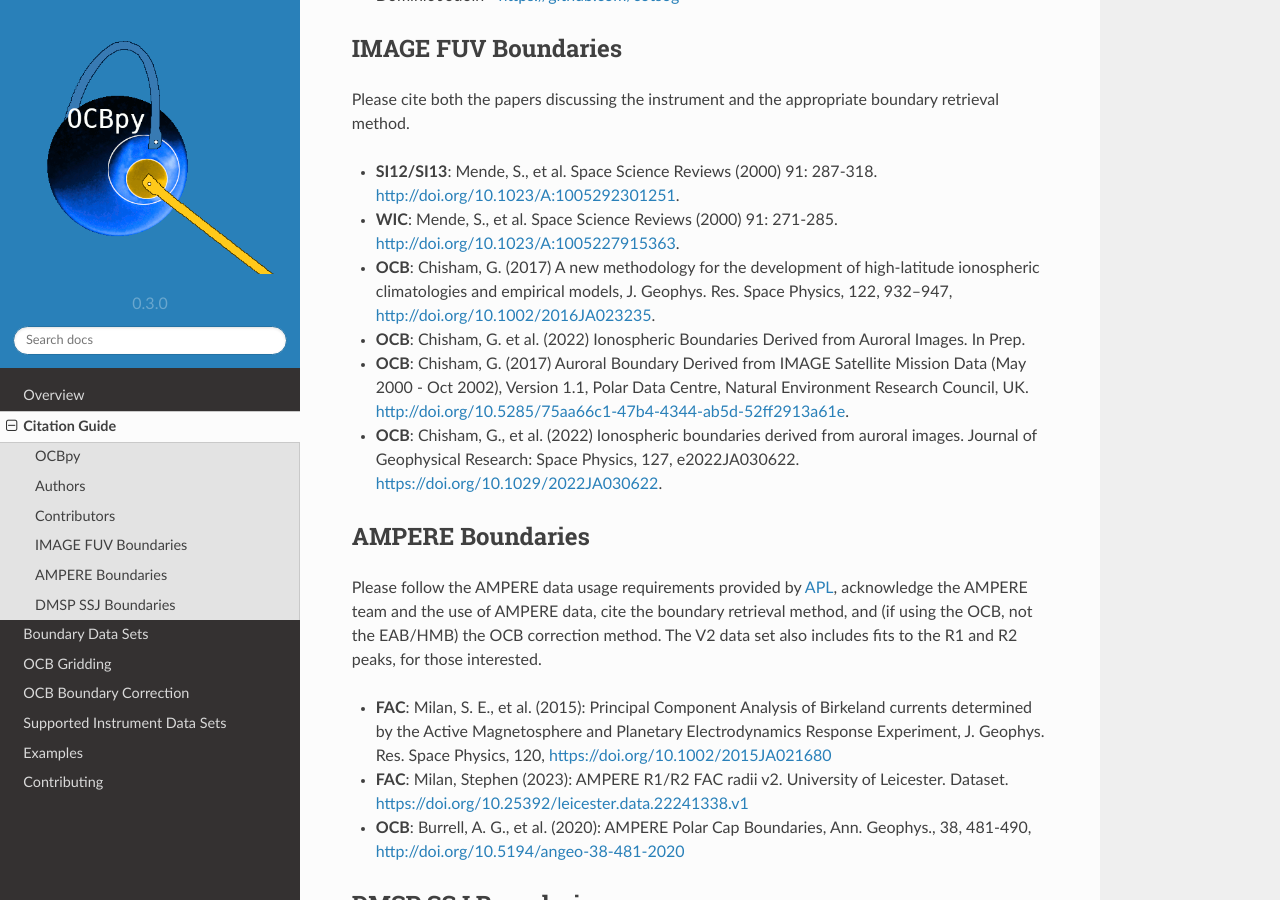
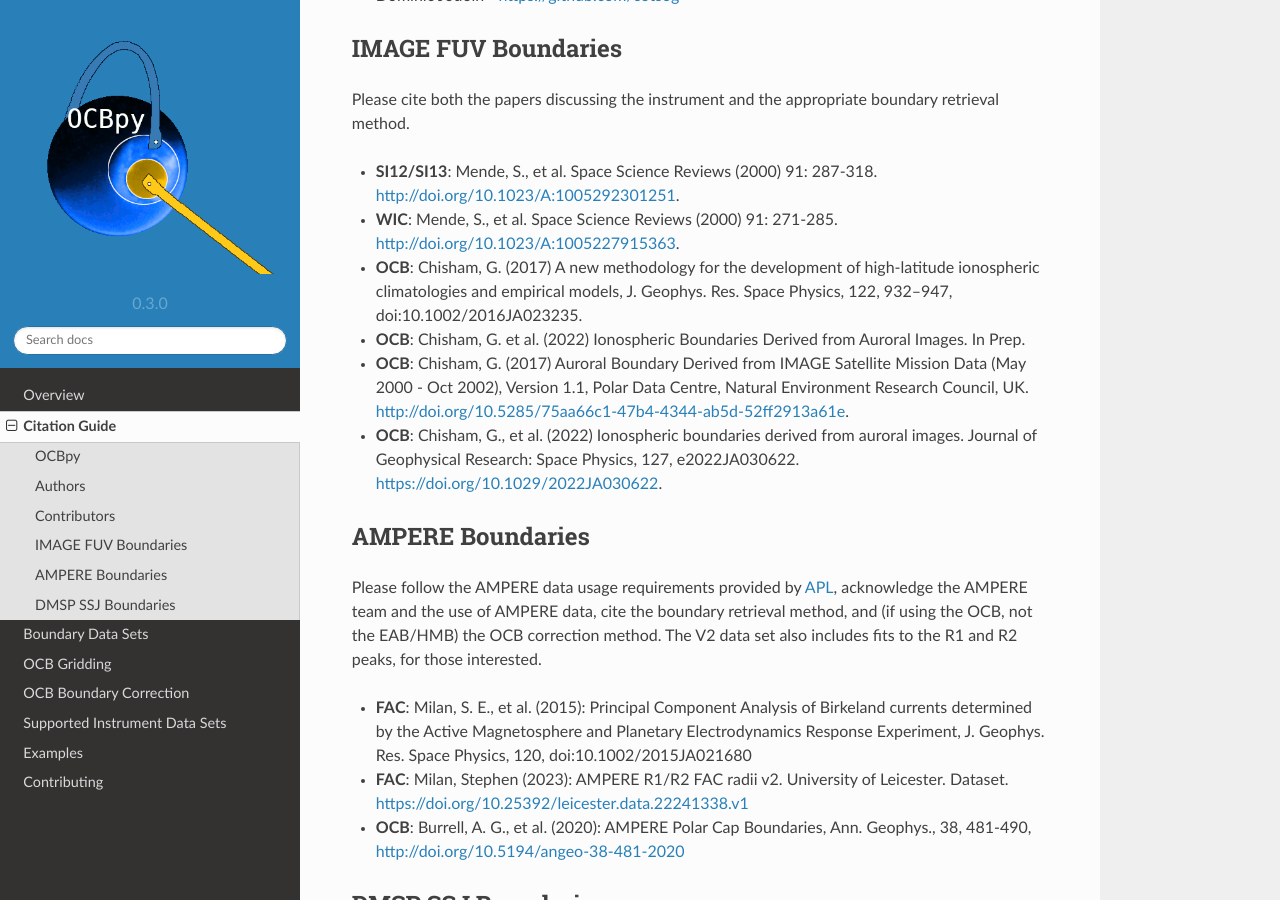
Before and after one commit to aburrell/ocbpy, a Sphinx documentation site: the page built from docs/citing.rst, in a window 1280 px wide and 900 px high, scrolled down 960 px. Built offline with Sphinx 7.4.7 and the Read the Docs theme 2.0.0, drawn with Linux system fonts in a browser that asks for light colours; some of the changed lines change nothing that is shown.

Commit message:
DOC: fixed broken links
Wiley links appear as broken in doc tests.  Replaced the DOI links with simple DOIs.

```diff
--- a/docs/citing.rst
+++ b/docs/citing.rst
@@ -51,8 +51,7 @@ boundary retrieval method.
   http://doi.org/10.1023/A:1005227915363.
 * **OCB**: Chisham, G. (2017) A new methodology for the development of
   high‐latitude ionospheric climatologies and empirical models,
-  J. Geophys. Res. Space Physics, 122, 932–947,
-  http://doi.org/10.1002/2016JA023235.
+  J. Geophys. Res. Space Physics, 122, 932–947, doi:10.1002/2016JA023235.
 * **OCB**: Chisham, G. et al. (2022) Ionospheric Boundaries Derived from Auroral
   Images. In Prep.
 * **OCB**: Chisham, G. (2017) Auroral Boundary Derived from IMAGE Satellite
@@ -78,7 +77,7 @@ also includes fits to the R1 and R2 peaks, for those interested.
 * **FAC**: Milan, S. E., et al. (2015): Principal Component Analysis of
   Birkeland currents determined by the Active Magnetosphere and Planetary
   Electrodynamics Response Experiment, J. Geophys. Res. Space Physics, 120,
-  https://doi.org/10.1002/2015JA021680
+  doi:10.1002/2015JA021680
 * **FAC**: Milan, Stephen (2023): AMPERE R1/R2 FAC radii v2. University of
   Leicester. Dataset. https://doi.org/10.25392/leicester.data.22241338.v1
 * **OCB**: Burrell, A. G., et al. (2020): AMPERE Polar Cap Boundaries,
```
